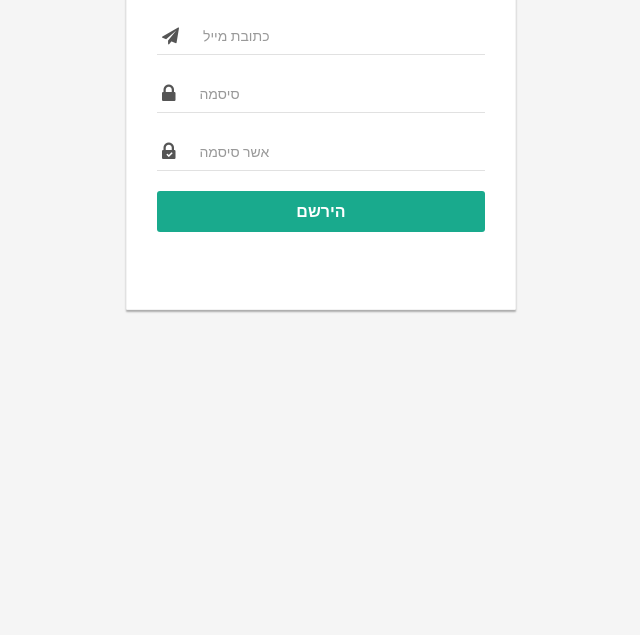
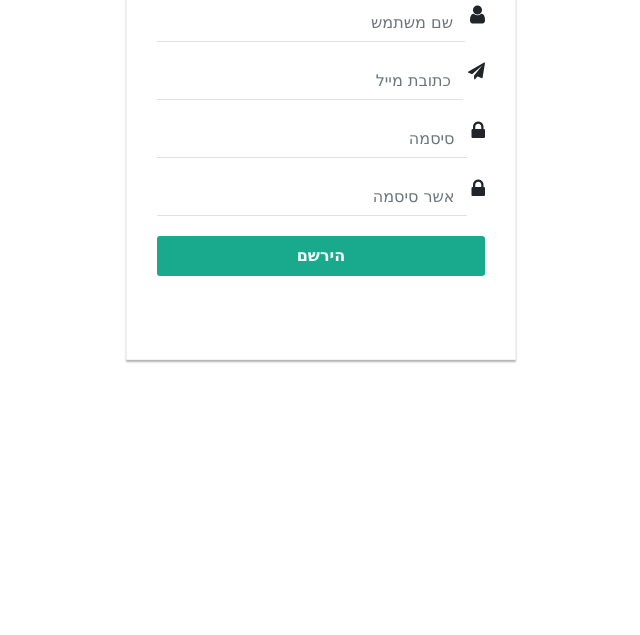
Before and after one commit to DeanSami/calProject, a website: page register.html in a window 1280 px wide. Shown: the part 165-800 px from the top of the page, without its empty margins (319-959 px from the left). Drawn offline with nearby package versions, Linux system fonts and the light colour scheme.

Commit message:
'login/register'

```diff
--- a/css/style.css
+++ b/css/style.css
@@ -1,4 +1,5 @@
 body {
+    direction: rtl;
     margin: 40px 10px;
     padding: 0;
     font-family: "Lucida Grande",Helvetica,Arial,Verdana,sans-serif;
@@ -28,3 +29,81 @@
     -webkit-border-radius: 50%;
     border-radius: 50%;
 }
+.form-control, .form-control:focus, .input-group-addon {
+    border-color: #e1e1e1;
+    border-radius: 0;
+}
+.signup-form {
+    width: 390px;
+    margin: 0 auto;
+    padding: 30px 0;
+}
+.signup-form h2 {
+    color: #636363;
+    margin: 0 0 15px;
+    text-align: center;
+}
+.signup-form .lead {
+    font-size: 14px;
+    margin-bottom: 30px;
+    text-align: center;
+}
+.signup-form form {
+    border-radius: 1px;
+    margin-bottom: 15px;
+    background: #fff;
+    border: 1px solid #f3f3f3;
+    box-shadow: 0px 2px 2px rgba(0, 0, 0, 0.3);
+    padding: 30px;
+}
+.signup-form .form-group {
+    margin-bottom: 20px;
+}
+.signup-form label {
+    font-weight: normal;
+    font-size: 13px;
+}
+.signup-form .form-control {
+    min-height: 38px;
+    box-shadow: none !important;
+    border-width: 0 0 1px 0;
+}
+.signup-form .input-group-addon {
+    max-width: 42px;
+    text-align: center;
+    background: none;
+    border-width: 0 0 1px 0;
+    padding-left: 5px;
+}
+.signup-form .btn {
+    font-size: 16px;
+    font-weight: bold;
+    background: #19aa8d;
+    border-radius: 3px;
+    border: none;
+    min-width: 140px;
+    outline: none !important;
+}
+.signup-form .btn:hover, .signup-form .btn:focus {
+    background: #179b81;
+}
+.signup-form a {
+    color: #19aa8d;
+    text-decoration: none;
+}
+.signup-form a:hover {
+    text-decoration: underline;
+}
+.signup-form .fa {
+    font-size: 21px;
+}
+.signup-form .fa-paper-plane {
+    font-size: 17px;
+}
+.signup-form .fa-check {
+    color: #fff;
+    left: 9px;
+    top: 18px;
+    font-size: 7px;
+    position: absolute;
+}
--- a/register.html
+++ b/register.html
@@ -2,103 +2,16 @@
 <html lang="en">
 <head>
     <meta charset="utf-8">
-    <meta http-equiv="X-UA-Compatible" content="IE=edge">
-    <meta name="viewport" content="width=device-width, initial-scale=1">
-    <link href="https://fonts.googleapis.com/css?family=Roboto:400,700" rel="stylesheet">
     <title>Bootstrap Elegant Sign Up Form with Icons</title>
-    <link rel="stylesheet" href="https://maxcdn.bootstrapcdn.com/bootstrap/3.3.7/css/bootstrap.min.css">
+    <link rel="stylesheet" href="node_modules/bootstrap/dist/css/bootstrap.min.css" integrity="sha384-MCw98/SFnGE8fJT3GXwEOngsV7Zt27NXFoaoApmYm81iuXoPkFOJwJ8ERdknLPMO" crossorigin="anonymous">
     <link rel="stylesheet" href="https://maxcdn.bootstrapcdn.com/font-awesome/4.7.0/css/font-awesome.min.css">
-    <script src="https://ajax.googleapis.com/ajax/libs/jquery/1.12.4/jquery.min.js"></script>
-    <script src="https://maxcdn.bootstrapcdn.com/bootstrap/3.3.7/js/bootstrap.min.js"></script>
-    <style type="text/css">
-        body {
-            color: #999;
-            background: #f5f5f5;
-            font-family: 'Roboto', sans-serif;
-        }
-        .form-control, .form-control:focus, .input-group-addon {
-            border-color: #e1e1e1;
-            border-radius: 0;
-        }
-        .signup-form {
-            width: 390px;
-            margin: 0 auto;
-            padding: 30px 0;
-        }
-        .signup-form h2 {
-            color: #636363;
-            margin: 0 0 15px;
-            text-align: center;
-        }
-        .signup-form .lead {
-            font-size: 14px;
-            margin-bottom: 30px;
-            text-align: center;
-        }
-        .signup-form form {
-            border-radius: 1px;
-            margin-bottom: 15px;
-            background: #fff;
-            border: 1px solid #f3f3f3;
-            box-shadow: 0px 2px 2px rgba(0, 0, 0, 0.3);
-            padding: 30px;
-        }
-        .signup-form .form-group {
-            margin-bottom: 20px;
-        }
-        .signup-form label {
-            font-weight: normal;
-            font-size: 13px;
-        }
-        .signup-form .form-control {
-            min-height: 38px;
-            box-shadow: none !important;
-            border-width: 0 0 1px 0;
-        }
-        .signup-form .input-group-addon {
-            max-width: 42px;
-            text-align: center;
-            background: none;
-            border-width: 0 0 1px 0;
-            padding-left: 5px;
-        }
-        .signup-form .btn {
-            font-size: 16px;
-            font-weight: bold;
-            background: #19aa8d;
-            border-radius: 3px;
-            border: none;
-            min-width: 140px;
-            outline: none !important;
-        }
-        .signup-form .btn:hover, .signup-form .btn:focus {
-            background: #179b81;
-        }
-        .signup-form a {
-            color: #19aa8d;
-            text-decoration: none;
-        }
-        .signup-form a:hover {
-            text-decoration: underline;
-        }
-        .signup-form .fa {
-            font-size: 21px;
-        }
-        .signup-form .fa-paper-plane {
-            font-size: 17px;
-        }
-        .signup-form .fa-check {
-            color: #fff;
-            left: 9px;
-            top: 18px;
-            font-size: 7px;
-            position: absolute;
-        }
-    </style>
+    <script src="node_modules/bootstrap/dist/js/bootstrap.js"></script>
+    <script src="lib/jquery.min.js"></script>
+    <link rel="stylesheet" href="css/style.css">
 </head>
 <body>
 <div class="signup-form">
-    <form action="/examples/actions/confirmation.php" method="post">
+    <form action="" method="post">
         <h2>צור חשבון</h2>
         <p class="lead"></p>
         <div class="form-group">
```
Also changed, not shown: Singin.html (+1 -0 lines), index.html (+9 -4 lines), login.html (+30 -3 lines).
